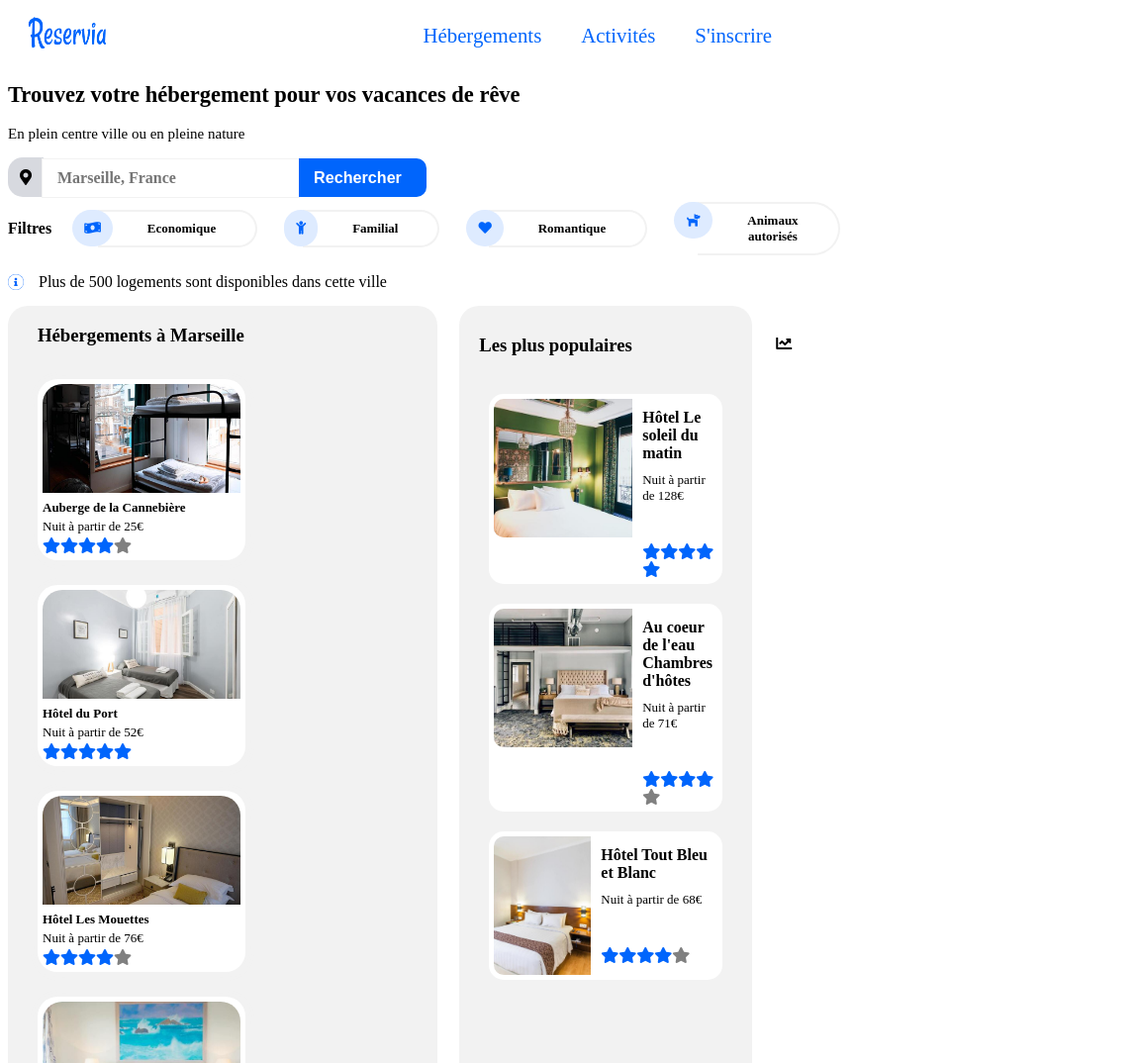
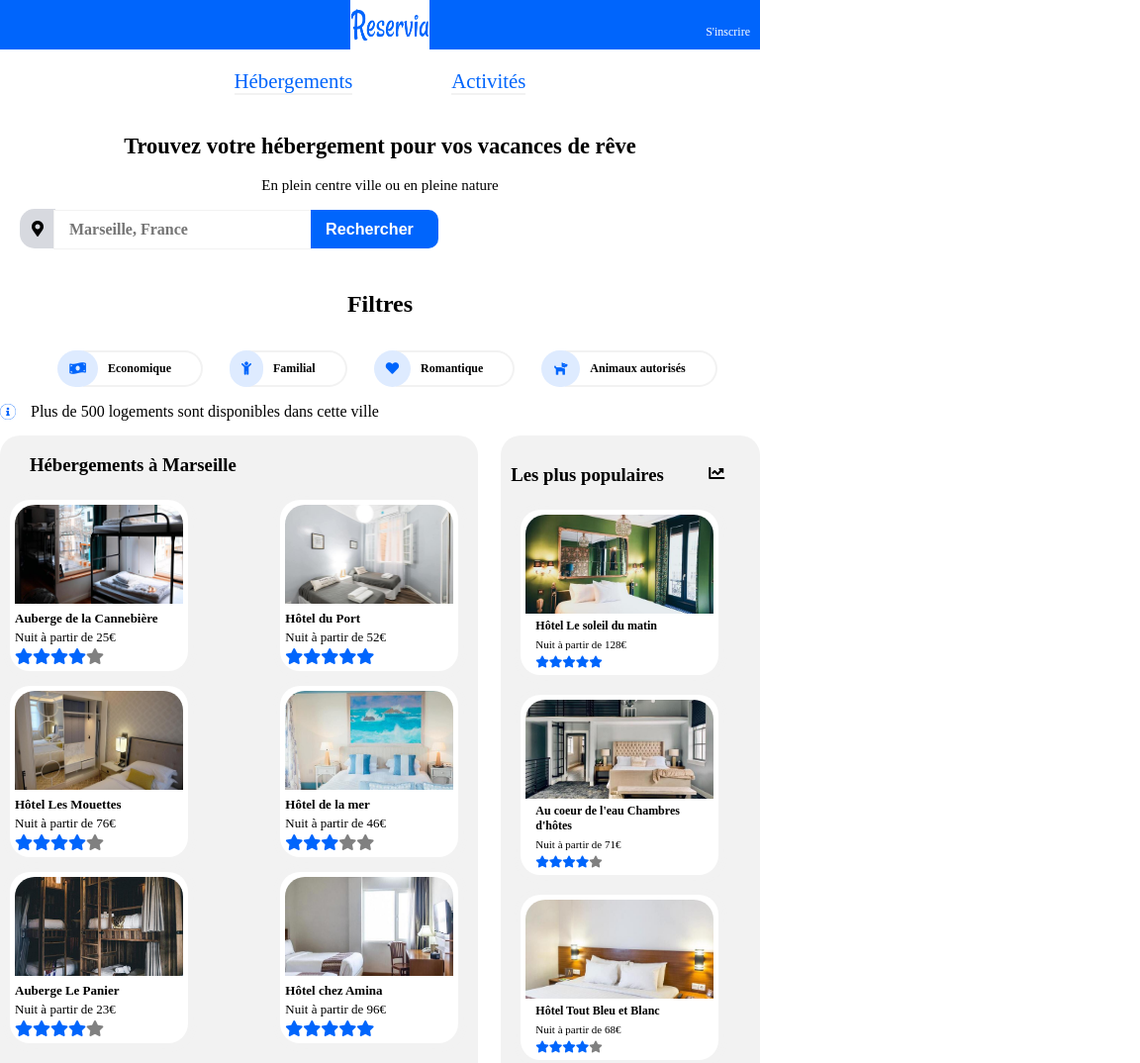
Before and after one commit to Safia31/SafiaVaniembourg_2_29062021, a plain HTML site: page html.html in a window 768 px wide. Shown: the top 1074 px of the page at 99% size, 1152 px wide, since content can reach past the window. Drawn offline with Linux system fonts and the light colour scheme; a web font is replaced by a local one.

Commit message:
changed mobile tablette

```diff
--- a/css.css
+++ b/css.css
@@ -111,6 +111,12 @@ input{
     left: 15px;
     padding: 12px;
 
+}
+
+.buttonfilters{
+    display: flex;
+    flex-direction: row;
+    justify-content: space-around;
 }
 
 .fa-money-bill-wave, .fa-child, .fa-heart, .fa-dog{
@@ -420,25 +426,30 @@ footer h3{
     header{
         display: flex;
         flex-direction: column;
-        border-bottom: 2px solid #F2F2F2;
-
     }
 
     .titre{
         display: flex;
         flex-direction: row;
-        justify-content: space-evenly;
-        margin-left: 20px;
-        margin-right: 20px;
-    }
-
-    nav{
-        display: flex;
-        justify-content: center;
+        margin: 0;
     }
 
     nav ul{
         padding-left: 0px;
+        justify-content: space-evenly;
+
+    }
+
+    header nav li{
+        margin: 0;
+    }
+
+    .navtitre{
+        border-bottom: 2px solid #F2F2F2;
+    }
+
+    .navtitre:hover{
+        border-bottom: #0065FC;
     }
 
     .Titre{
@@ -448,7 +459,8 @@ footer h3{
     }
 
     .search{
-        width: 310px;
+        width: 350px;
+        height: 50px;
     }
 
     .search button{
@@ -488,15 +500,15 @@ footer h3{
         margin-bottom: 10px;
     }
 
-    .filtre{
-        position: absolute;
-        left: 150px;
-        bottom: 365px;
+    .buttonfilters{
+        display: flex;
+        flex-wrap: wrap;
+        justify-content: flex-start;
     }
 
     .eco, .family, .love, .animals{
-       padding-left: 20px;
-       padding-right: 13px;
+       padding-left: 30px;
+       padding-right: 25px;
        font-size: 12px;
     }
 
@@ -628,3 +640,195 @@ footer h3{
 
 
 }
+
+/*Responsive Tablettes*/
+
+@media all and (min-width: 768px) and (max-width: 1024px){
+
+    body{
+        margin: 0;
+    }
+
+    #logo{
+        background: #0065FC;
+        display: flex;
+        justify-content: center;
+    }
+
+    #logo img{
+        background: white;
+    }
+
+    header{
+        display: flex;
+        flex-direction: column;
+        justify-content: space-between;
+    }
+
+    nav{
+        display: flex;
+        justify-content: space-around;
+    }
+
+    ul{
+        padding: 0;
+        margin-top: 20px;
+        margin-bottom: 20px;
+        display: flex;
+        justify-content: center;
+    }
+
+    header nav li{
+        margin-left: 100px;
+        margin-right: 0;
+    }
+
+    .titre{
+        border-bottom: 2px solid #F2F2F2;
+    }
+
+    .inscrire{
+        position: absolute;
+        right: 10px;
+        top: 25px;
+        font-size: 12px;
+        color: white;
+    }
+
+    .Titre h2{
+        display: flex;
+        justify-content: center;
+    }
+
+    .Titre p{
+        display: flex;
+        justify-content: center;
+    }
+
+    .search{
+        margin-left: 20px;
+    }
+
+    #Filters{
+        margin-top: 10px;
+        display: flex;
+        flex-direction: column;
+    }
+
+    #Filters h4{
+        font-size: x-large;
+    }
+
+    .eco, .family, .love, .animals{
+        padding-right: 30px;
+        padding-left: 25px;
+        font-size: 12px;
+    }
+
+    .hebergements-liste{
+        margin-left: 0;
+        padding: 0;
+    }
+
+    .hébergement{
+        width: 170px;
+        margin-bottom: 10px;
+    }
+
+    .hébergement img{
+        width: 170px;
+        height: 100px;
+    }
+
+    .affiche{
+        margin-bottom: 10px;
+    }
+
+    .titrepopulaire{
+        margin: 0;
+    }
+
+    .fa-chart-line{
+        left: 200px;
+    }
+
+    .populaire{
+        display: flex;
+        flex-direction: column;
+        color: black;
+        width: 190px;
+        box-shadow: 1px 1px 12px #f2f2f2;
+        padding: 5px;
+        margin: 5px 10px 20px 10px;
+        object-fit: cover;
+        background-color: white;
+        border-radius: 20px;
+    }
+
+    .populaire img{
+        width: 190px;
+        height: 100px;
+        object-fit: cover;
+        border-radius: 20px 20px 0px 0px;
+    }
+
+    .description{
+        display: flex;
+        flex-direction: column;
+        font-size: 11px;
+    }
+
+    .description h4{
+        margin-top: 5px;
+        font-size: 12px;
+    }
+
+    .description p{
+        margin-top: 5px;
+        font-size: 11px;
+    }
+
+    .etoile{
+        margin-top: 5px;
+        font-size: 12px;
+    }
+
+    .activitémarseille{
+        background: #0065FC;
+        display: flex;
+        flex-wrap: wrap;
+        border-radius: 20px;
+    }
+
+    .activité img{
+        width: 250px;
+        height: 100px;
+    }
+
+    .activité{
+        height: 140px;
+    }
+
+    .activité1{
+        flex-direction: row;
+    }
+
+    footer{
+        justify-content: space-around;
+    }
+
+    footer ul{
+        margin: 0;
+    }
+
+    footer h3{
+        margin-top: 10px;
+        margin-bottom: 10px;
+    }
+
+    .commentaire{
+        margin: 0;
+    }
+
+
+}
--- a/html.html
+++ b/html.html
@@ -21,9 +21,9 @@
                 </div>
                 <nav>
                     <ul>
-                        <li class="titre"><a href="#Hébergements">Hébergements</a></li>
-                        <li class="titre"><a href="#Activités">Activités</a></li>
-                        <li class="inscrire"><a href="S'inscrire">S'inscrire</a></li>
+                        <li class="titre"><a class="navtitre" href="#Hébergements">Hébergements</a></li>
+                        <li class="titre"><a class="navtitre" href="#Activités">Activités</a></li>
+                        <li><a class="inscrire" href="S'inscrire">S'inscrire</a></li>
                     </ul>
                 </nav>
             </header>
@@ -43,10 +43,12 @@
 <!--Filters-->
             <div id="Filters">
                 <h4>Filtres</h4>
+                <div class="buttonfilters">
                     <button><i class="fas fa-money-bill-wave"></i><span class="eco">Economique</span></button>
-                <button class="filtre"><i class="fas fa-child"></i><span class="family">Familial</span></button>
+                    <button><i class="fas fa-child"></i><span class="family">Familial</span></button>
                     <button><i class="fas fa-heart"></i><span class="love">Romantique</span></button>
                     <button><i class="fas fa-dog"></i><span class="animals">Animaux autorisés</span></button>
+                </div>
             </div>
             <div id="Information">
                 <i class="fas fa-info-circle"></i>
```
Lines whose indentation alone changed are shown as unchanged.
